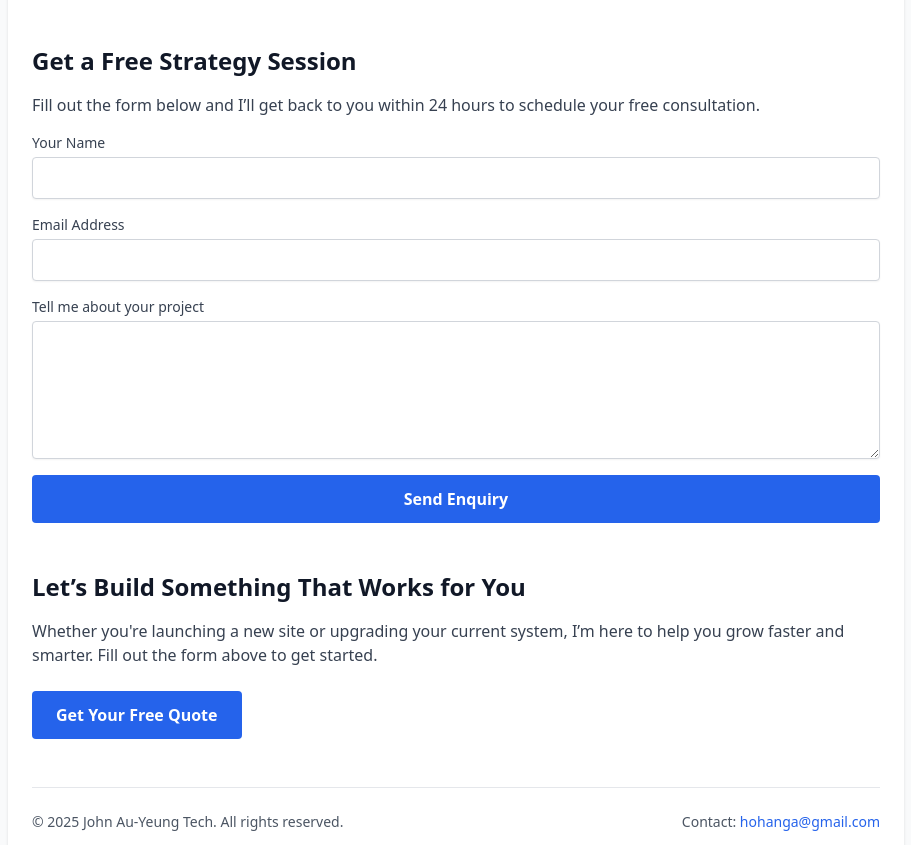
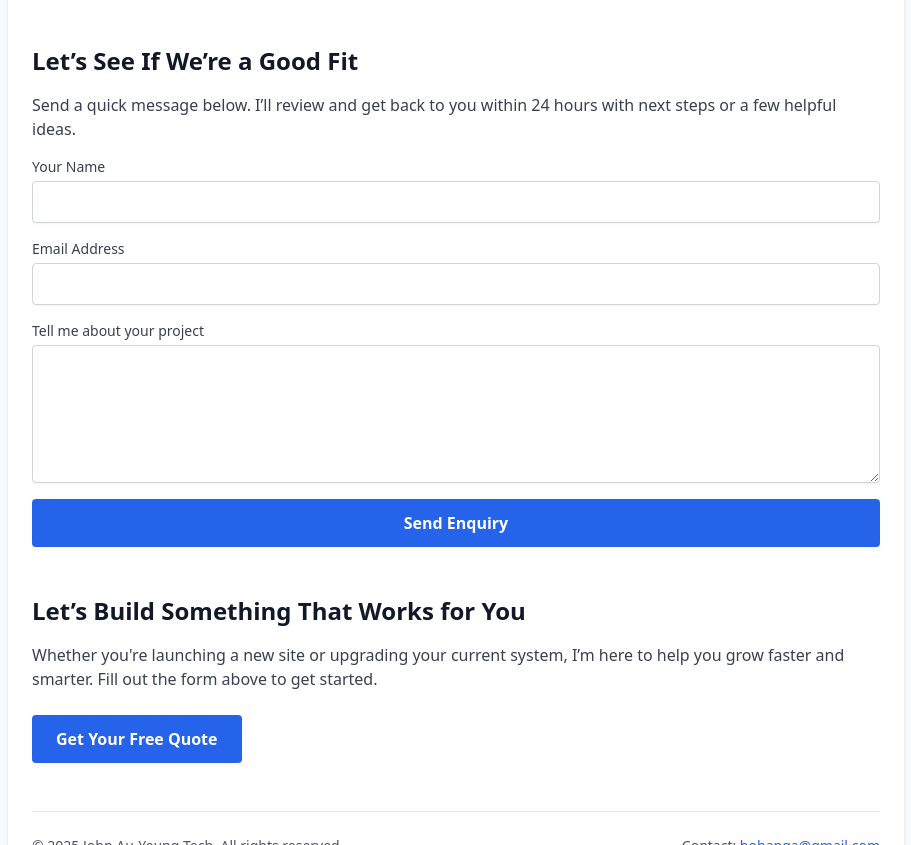
Before and after one commit to jauyeunggithub/full-stack-landing-page, a website: page index.html in a window 1280 px wide. Shown: the part 1359-2204 px from the top of the page, without its empty margins (184-1095 px from the left). Drawn offline with nearby package versions, Linux system fonts and the light colour scheme.

Commit message:
change text

```diff
--- a/index.html
+++ b/index.html
@@ -116,12 +116,13 @@
 
     <!-- Enquiry Form -->
     <section id="enquiry-form" class="mb-12">
-      <h2 class="text-2xl font-semibold text-gray-900 mb-4">Get a Free Strategy
-        Session</h2>
+      <h2 class="text-2xl font-semibold text-gray-900 mb-4">Let’s See If We’re a
+        Good Fit</h2>
       <p class="mb-4 text-gray-700">
-        Fill out the form below and I’ll get back to you within 24 hours to
-        schedule your free consultation.
+        Send a quick message below. I’ll review and get back to you within 24
+        hours with next steps or a few helpful ideas.
       </p>
+
 
       <form action="https://usebasin.com/f/21079881c5c7" method="POST"
         id="invisible-hcaptcha-form" class="space-y-4">
```
